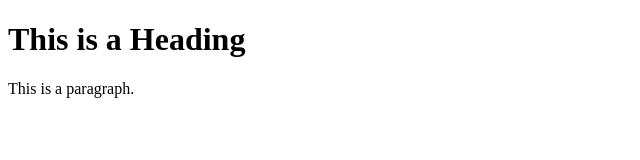
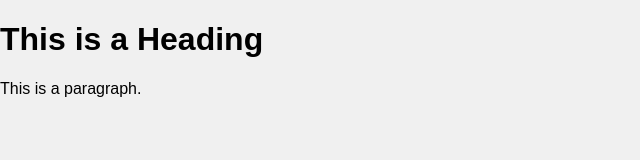
Before and after one commit to zon-dev/zinc-examples, a plain HTML site: page examples/serving-static-files/index.html in a window 1280 px wide. Shown: the whole page, without its empty margins (0-640 px from the left). Drawn offline with Linux system fonts and the light colour scheme.

Commit message:
Adding static-files server

```diff
--- /dev/null
+++ b/examples/serving-static-files/assets/js/script.js
@@ -0,0 +1 @@
+console.log('Hello from script.js');
--- /dev/null
+++ b/examples/serving-static-files/assets/style.css
@@ -0,0 +1,6 @@
+body{
+    background-color: #f0f0f0;
+    font-family: Arial, sans-serif;
+    margin: 0;
+    padding: 0;
+}
--- a/examples/serving-static-files/index.html
+++ b/examples/serving-static-files/index.html
@@ -3,6 +3,9 @@
 
 <head>
   <title>Page Title</title>
+  <link rel="stylesheet" type="text/css" href="/assets/style.css">
+  <script src="/assets/js/script.js"></script>
+
 </head>
 
 <body>
```
Also changed, not shown: 10 other files.
